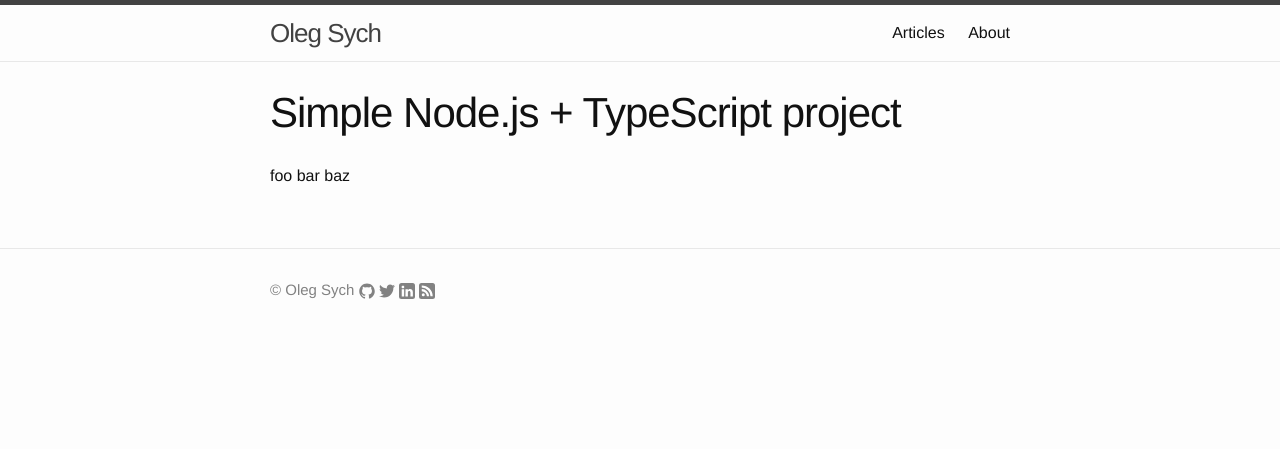
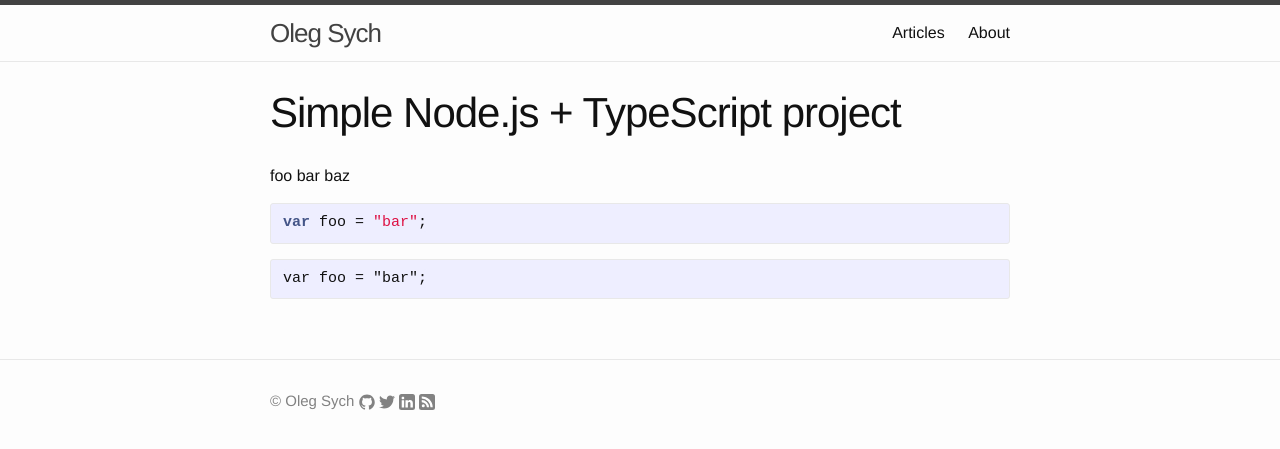
Before and after one commit to olegsych/olegsych.github.io, a Jekyll site: the page built from _articles/simple-node-typescript-project.md, in a window 1280 px wide. Shown: the top 449 px of the page. Built offline with Jekyll 4.4.1, drawn with Linux system fonts in a browser that asks for light colours.

Commit message:
Test code snippets

````diff
--- a/_articles/simple-node-typescript-project.md
+++ b/_articles/simple-node-typescript-project.md
@@ -4,3 +4,11 @@ title: Simple Node.js + TypeScript project
 ---
 
 foo bar baz
+
+{% highlight C# %}
+var foo = "bar";
+{% endhighlight %}
+
+```C#
+var foo = "bar";
+```
````
